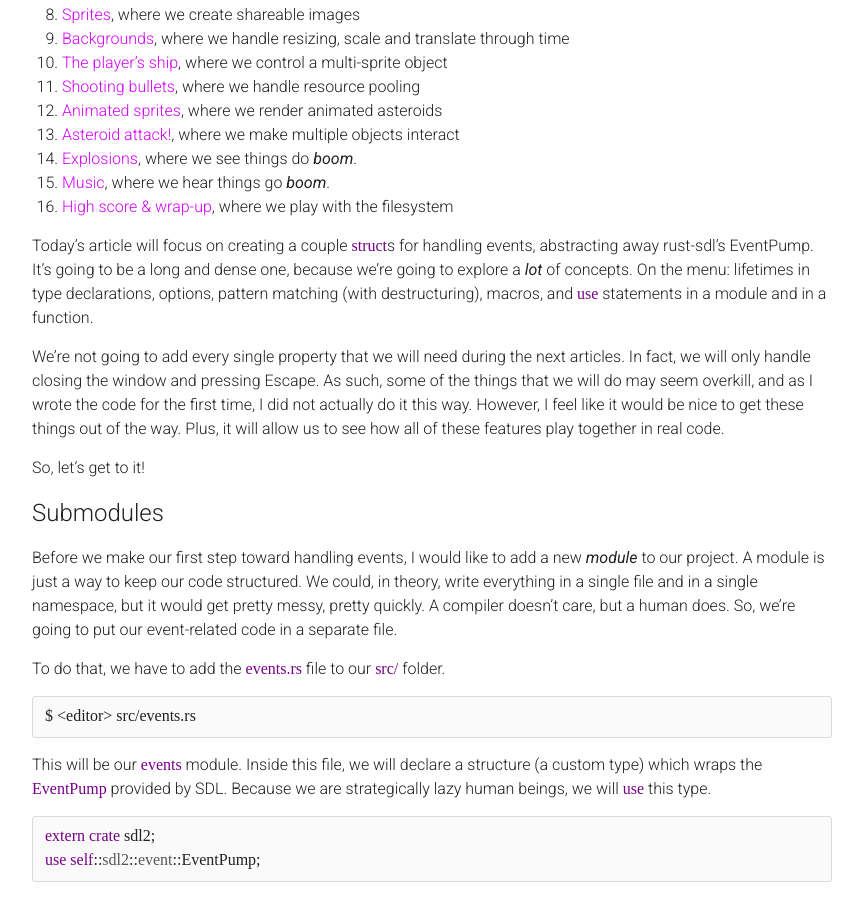
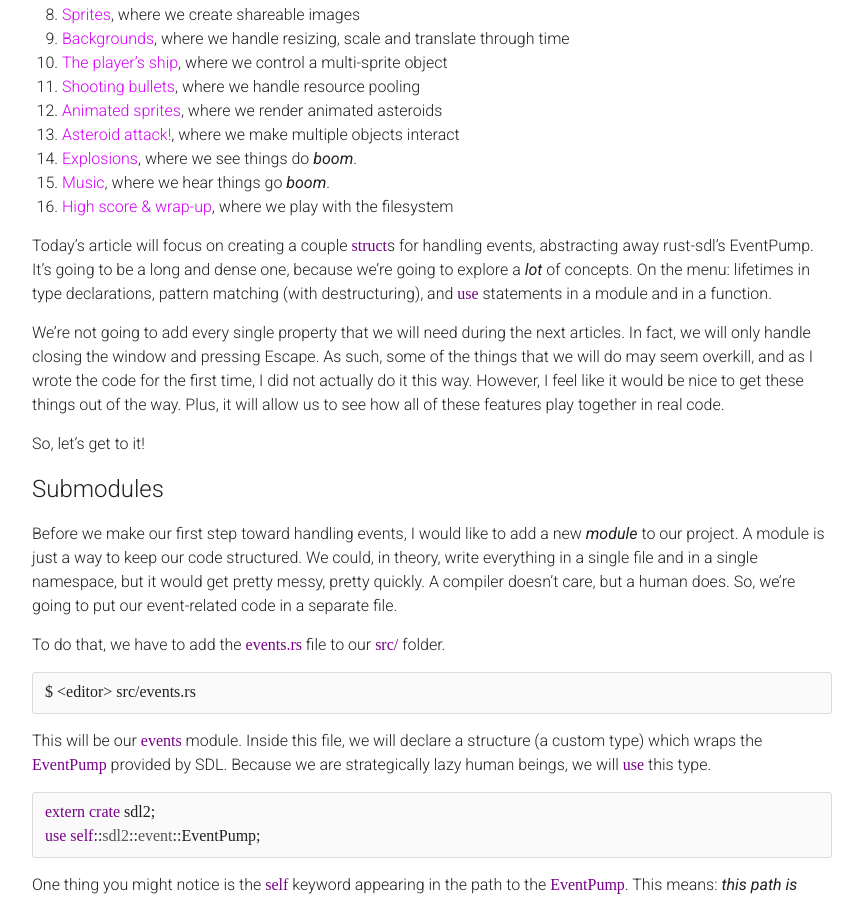
Before and after one commit to jadpole/jadpole.github.io, a Jekyll site: the page built from _posts/2015-07-06-arcaders-1-2.md, in a window 1280 px wide and 900 px high, scrolled down 399 px. Shown: the whole window, without its empty margins (208-1071 px from the left). Built offline with Jekyll 4.4.1, drawn with Linux system fonts in a browser that asks for light colours; Markdown is read by kramdown in place of the engine named in the settings.

Commit message:
Fixed a few caveats

```diff
--- a/_posts/2015-07-06-arcaders-1-2.md
+++ b/_posts/2015-07-06-arcaders-1-2.md
@@ -30,8 +30,8 @@ It is composed of 16 parts, excluding the [introduction](/arcaders/2015/07/04/ar
 Today's article will focus on creating a couple `struct`s for handling events,
 abstracting away rust-sdl's EventPump. It's going to be a long and dense one,
 because we're going to explore a _lot_ of concepts. On the menu: lifetimes in
-type declarations, options, pattern matching (with destructuring), macros, and
-`use` statements in a module and in a function.
+type declarations, pattern matching (with destructuring), and `use` statements
+in a module and in a function.
 
 We're not going to add every single property that we will need during the next
 articles. In fact, we will only handle closing the window and pressing Escape.
```
Also changed, not shown: _posts/2015-07-04-arcaders-1-1.md (+1 -1 lines).
